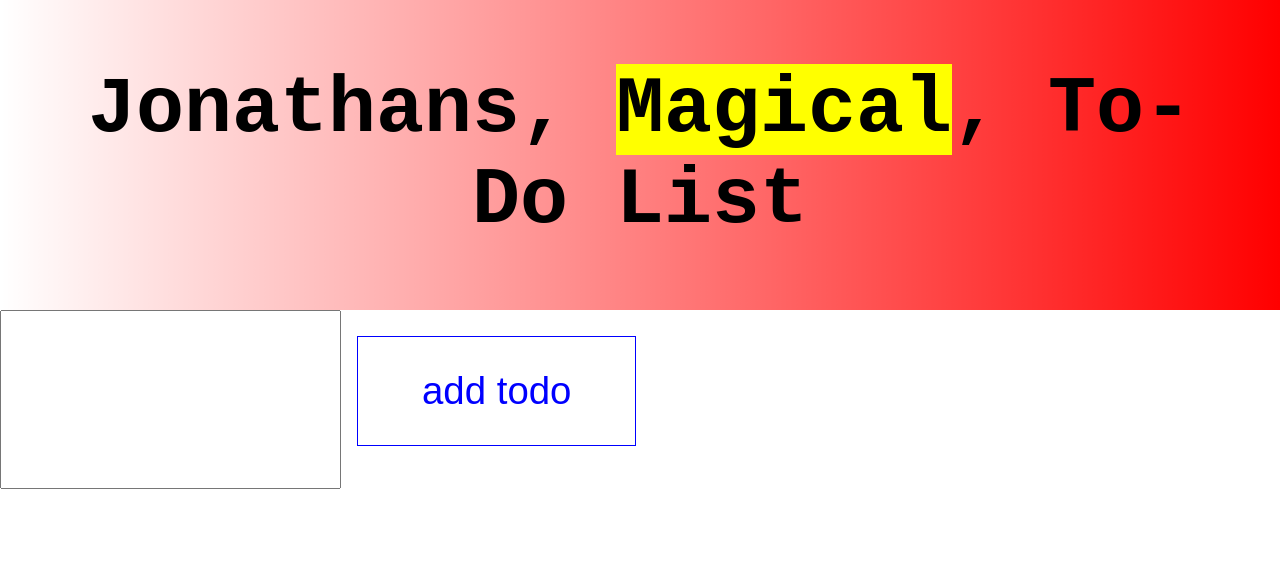
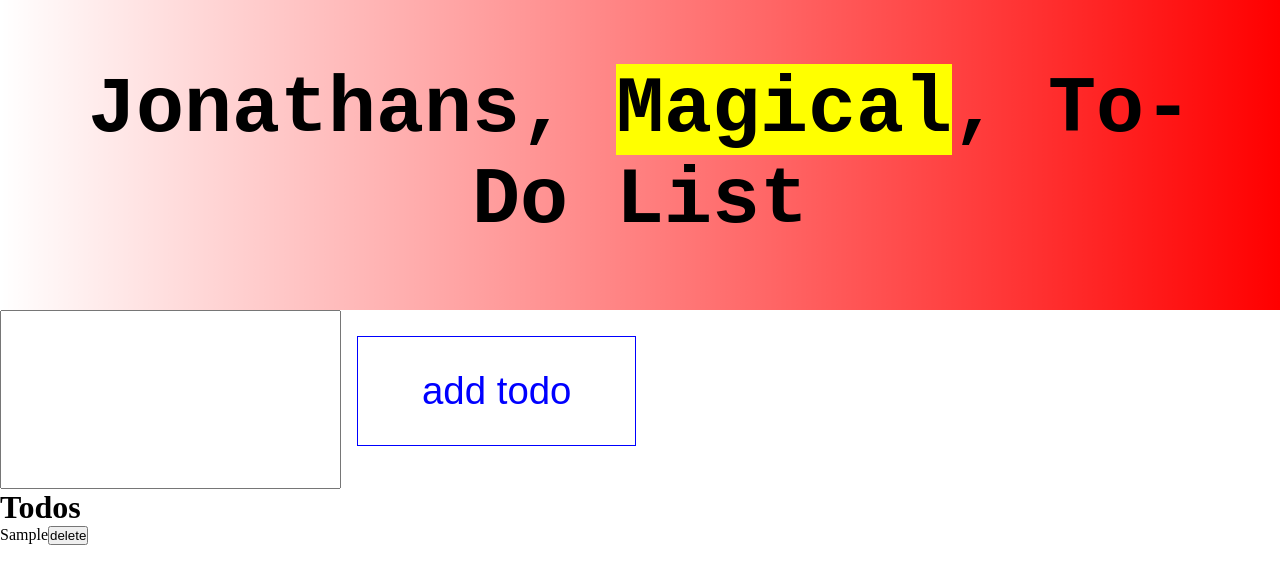
Before and after one commit to jonbleibdrey/jons-todo-app, a React (Create React App) app: page / in a window 1280 px wide. Both pictures are taken after typing "Sample" into the empty fields and a click on the button "add todo". Shown: the top 584 px of the page. Built offline with nearby package versions, Linux system fonts and the light colour scheme.

Commit message:
added delete button and todo section

```diff
--- a/src/App.js
+++ b/src/App.js
@@ -1,5 +1,6 @@
 import './App.css';
 import Form from "./components/Form"
+import Todolist from "./components/Todolist"
 import React,{useState} from "react"
 
 function App() {
@@ -14,6 +15,9 @@ function App() {
     <div className="form">
     <Form input={input} setInput={setInput} todoList={todoList} setTodoList={setTodoList}/>
     </div>
+    <div>
+      <Todolist todoList={todoList} setTodoList={setTodoList}/>
+    </div>
     </>
   );
 }
--- /dev/null
+++ b/src/components/Todo.js
@@ -0,0 +1,22 @@
+import React from "react";
+
+const Todo = ({ todoList, setTodoList, todo, text }) => {
+
+    const handleDelete = () => {
+        setTodoList(todoList.filter((elem) => elem.id !== todo.id))
+    }
+
+  return (
+    <ul>
+      <li>
+        <div>
+          <h1>Todos</h1>
+          {text}
+          <button onClick={handleDelete}>delete</button>
+        </div>
+      </li>
+    </ul>
+  );
+};
+
+export default Todo;
--- /dev/null
+++ b/src/components/Todolist.js
@@ -0,0 +1,20 @@
+import React from "react";
+import Todo from "./Todo";
+
+const Todolist = ({ todoList, setTodoList }) => {
+  return (
+    <div>
+      {todoList.map((todo) => (
+        <Todo
+          key={todo.id}
+          todoList={todoList}
+          setTodoList={setTodoList}
+          todo={todo}
+          text={todo.text}
+        />
+      ))}
+    </div>
+  );
+};
+
+export default Todolist;
```
